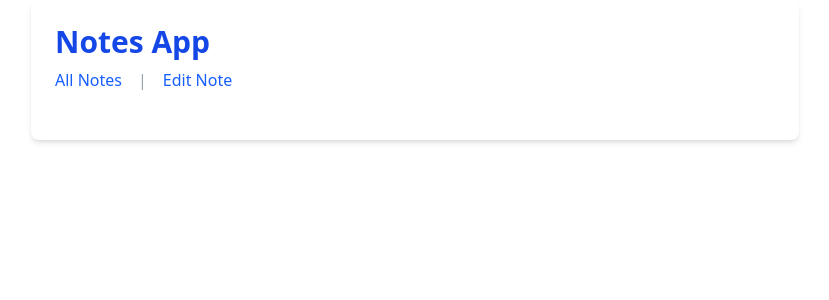
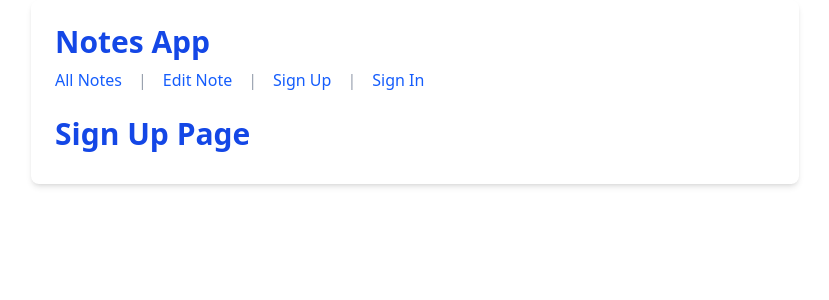
Before and after one commit to HelloX3030/react-playground, a React (Vite) app: page /sign_up in a window 1280 px wide. Shown: the top 300 px of the page, without its empty margins (225-1054 px from the left). Built offline with nearby package versions, Linux system fonts and the light colour scheme.

Commit message:
added SignUp and SignIn placeholder

```diff
--- a/src/App.tsx
+++ b/src/App.tsx
@@ -1,6 +1,8 @@
 import { Routes, Route, Link } from 'react-router-dom';
 import { NoteList } from './pages/NoteList';
 import { NoteEditor } from './pages/NoteEditor';
+import { SignUp } from './pages/SignUp';
+import {SignIn } from './pages/SignIn';
 
 function App() {
   return (
@@ -8,9 +10,13 @@ function App() {
     <header className="mb-6">
         <h1 className="text-3xl font-extrabold text-blue-700 mb-2">Notes App</h1>
         <nav className="text-blue-600 space-x-4">
-        <Link className="hover:underline" to="/">All Notes</Link>
-        <span className="text-gray-400">|</span>
-        <Link className="hover:underline" to="/edit">Edit Note</Link>
+          <Link className="hover:underline" to="/">All Notes</Link>
+          <span className="text-gray-400">|</span>
+          <Link className="hover:underline" to="/edit">Edit Note</Link>
+          <span className="text-gray-400">|</span>
+          <Link className="hover:underline" to="/sign_up">Sign Up</Link>
+          <span className="text-gray-400">|</span>
+          <Link className="hover:underline" to="/sign_in">Sign In</Link>
         </nav>
     </header>
 
@@ -18,6 +24,8 @@ function App() {
         <Routes>
         <Route path="/" element={<NoteList />} />
         <Route path="/edit" element={<NoteEditor />} />
+        <Route path="/sign_up" element={<SignUp />} />
+        <Route path="/sign_in" element={<SignIn />} />
         </Routes>
     </main>
     </div>
--- a/src/pages/NoteList.tsx
+++ b/src/pages/NoteList.tsx
@@ -83,6 +83,7 @@ function NoteList() {
           if (error) {
             console.error(`Error uploading note "${key}":`, error.message);
           }
+          void data;
         }
       }
     }
--- /dev/null
+++ b/src/pages/SignIn.tsx
@@ -0,0 +1,10 @@
+function SignIn()
+{
+    return (
+        <h1 className="text-3xl font-extrabold text-blue-700 mb-2">
+            Sign In Page
+        </h1>
+    );
+}
+
+export { SignIn };
--- /dev/null
+++ b/src/pages/SignUp.tsx
@@ -0,0 +1,9 @@
+function SignUp() {
+    return (
+        <h1 className="text-3xl font-extrabold text-blue-700 mb-2">
+            Sign Up Page
+        </h1>
+    );
+}
+
+export { SignUp };
```
